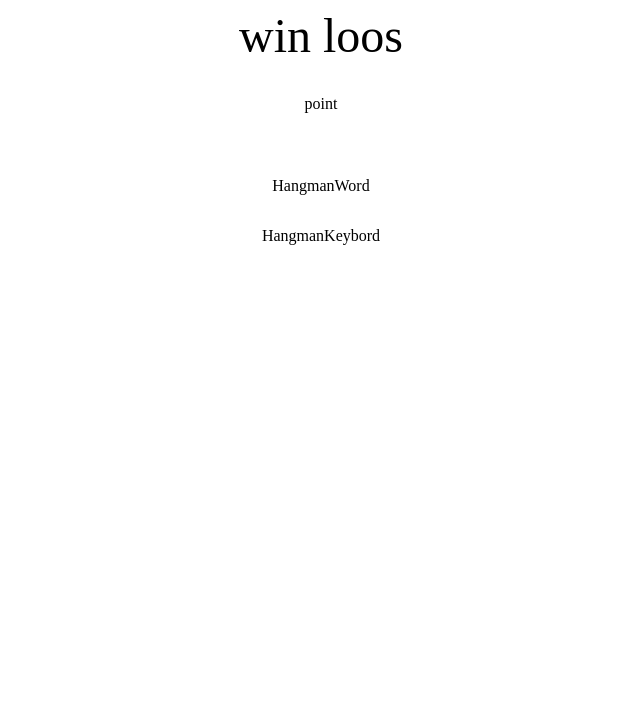
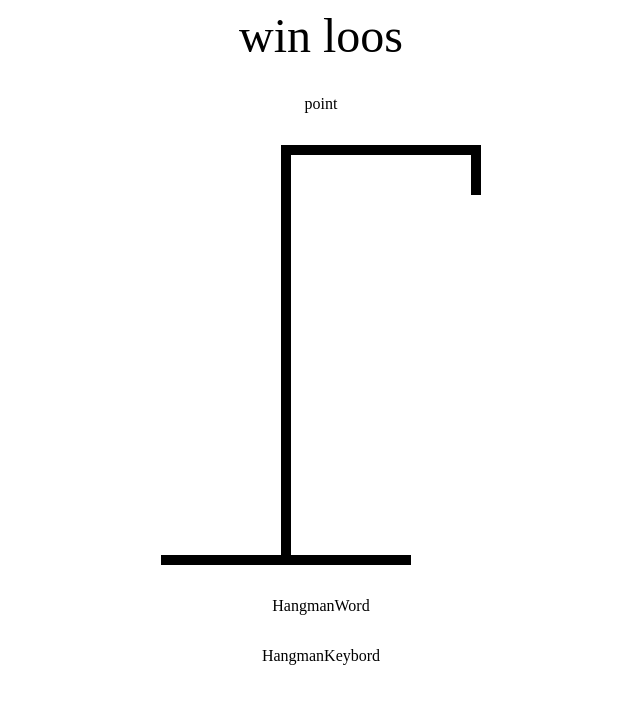
Before and after one commit to Rudreshsoiroji/hangman, a React (Vite) app: page / in a window 1280 px wide. Shown: the top 704 px of the page, without its empty margins (319-959 px from the left). Built offline with nearby package versions, Linux system fonts and the light colour scheme.

Commit message:
add the skeliton drawing

```diff
--- a/src/HangmanDrawing.tsx
+++ b/src/HangmanDrawing.tsx
@@ -2,7 +2,14 @@ import React from 'react'
 
 function HangmanDrawing() {
   return (
-    <div>
+      <div style={{position: 'relative'}}>
+        <div style={{height:"50px", width:"10px", backgroundColor:"black", position:"absolute", top:"0", right:"0"}}></div>
+
+        <div style={{height:"10px", width:"200px",
+            marginLeft:"120px", backgroundColor:"black"}}></div>
+
+        <div style={{height:"400px", width:"10px", backgroundColor:"black", marginLeft:"120px"}}></div>
+        <div style={{height:"10px", width:"250px", backgroundColor:"black"}}></div>
 
     </div>
   )
```
